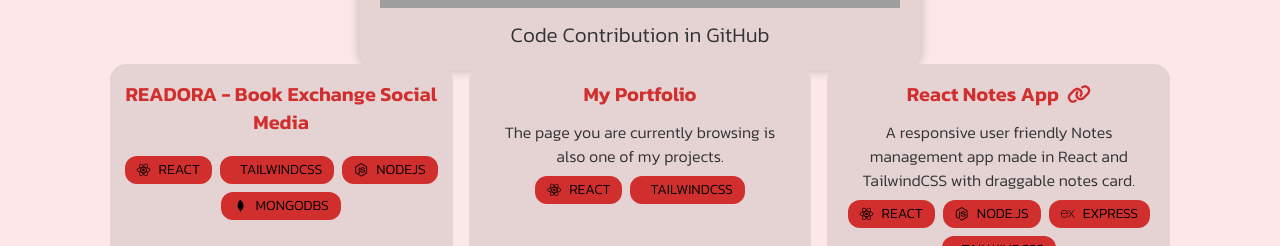
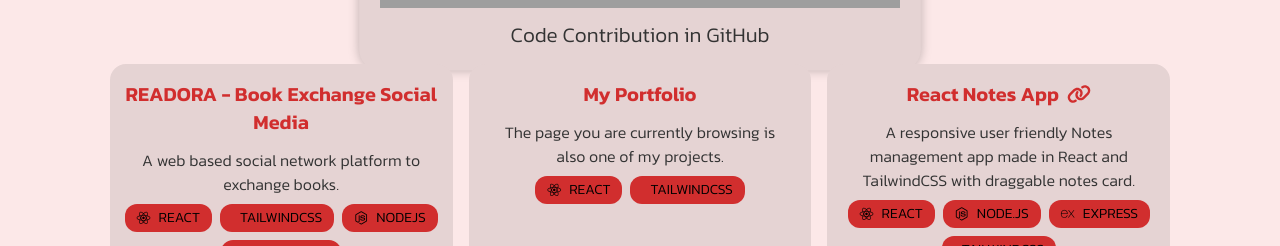
Before and after one commit to gaurav1-9/gauravkrdas-portfolio, a React (Vite) app: page / in a window 1280 px wide. Shown: the part 1340-1586 px from the top of the page. Built offline with nearby package versions, Linux system fonts and the light colour scheme; grey boxes are pictures that could not be loaded.

Commit message:
added desc for readora

```diff
--- a/src/PageComponents/Projects/Projects.jsx
+++ b/src/PageComponents/Projects/Projects.jsx
@@ -25,7 +25,7 @@
                     techName: "MongoDBs"
                 },
             ],
-            desc: "",
+            desc: "A web based social network platform to exchange books.",
             link: "https://github.com/gaurav1-9/readora-BookExchange-SocialMedia",
             hostLink: null,
         },
```
